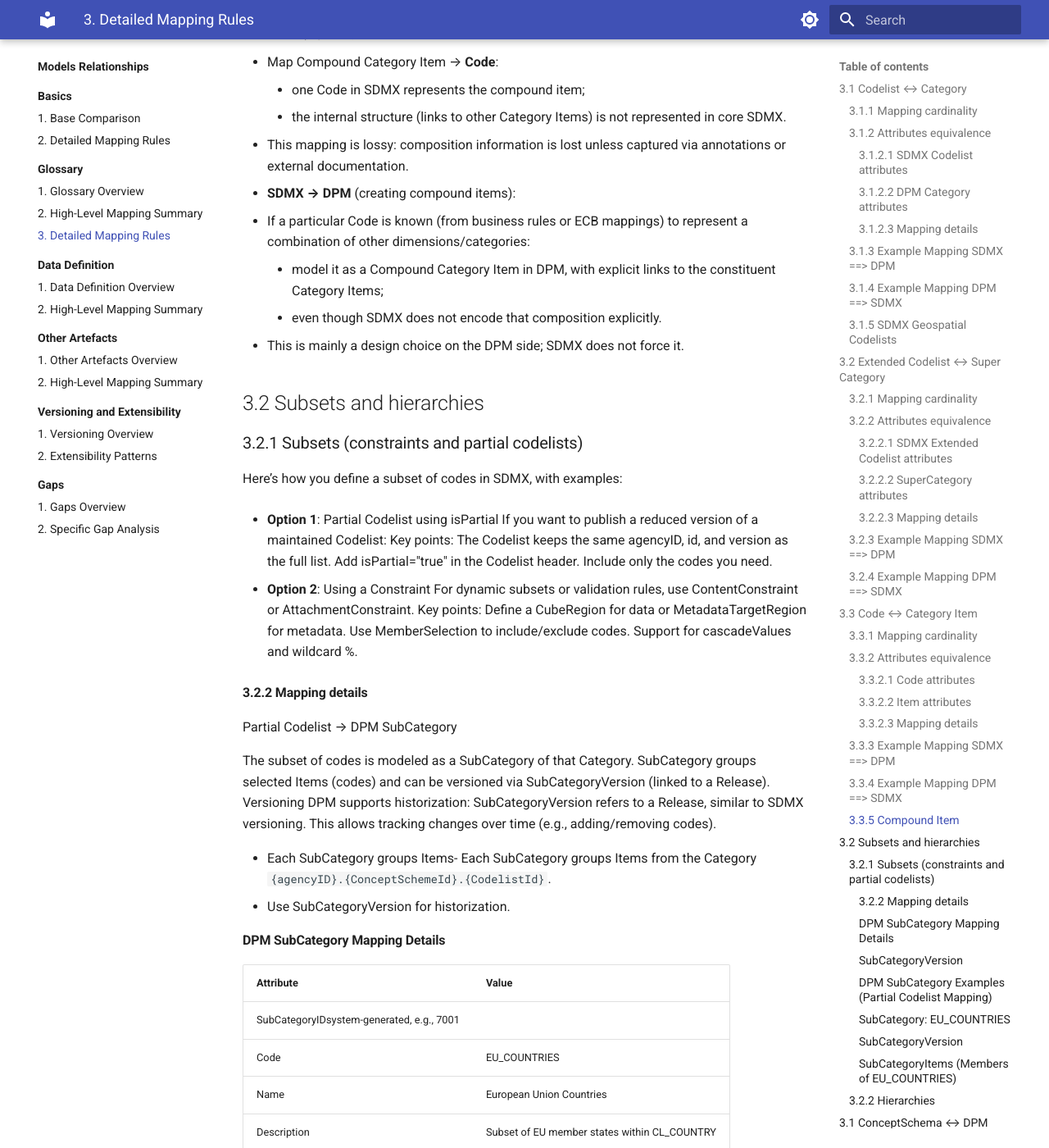
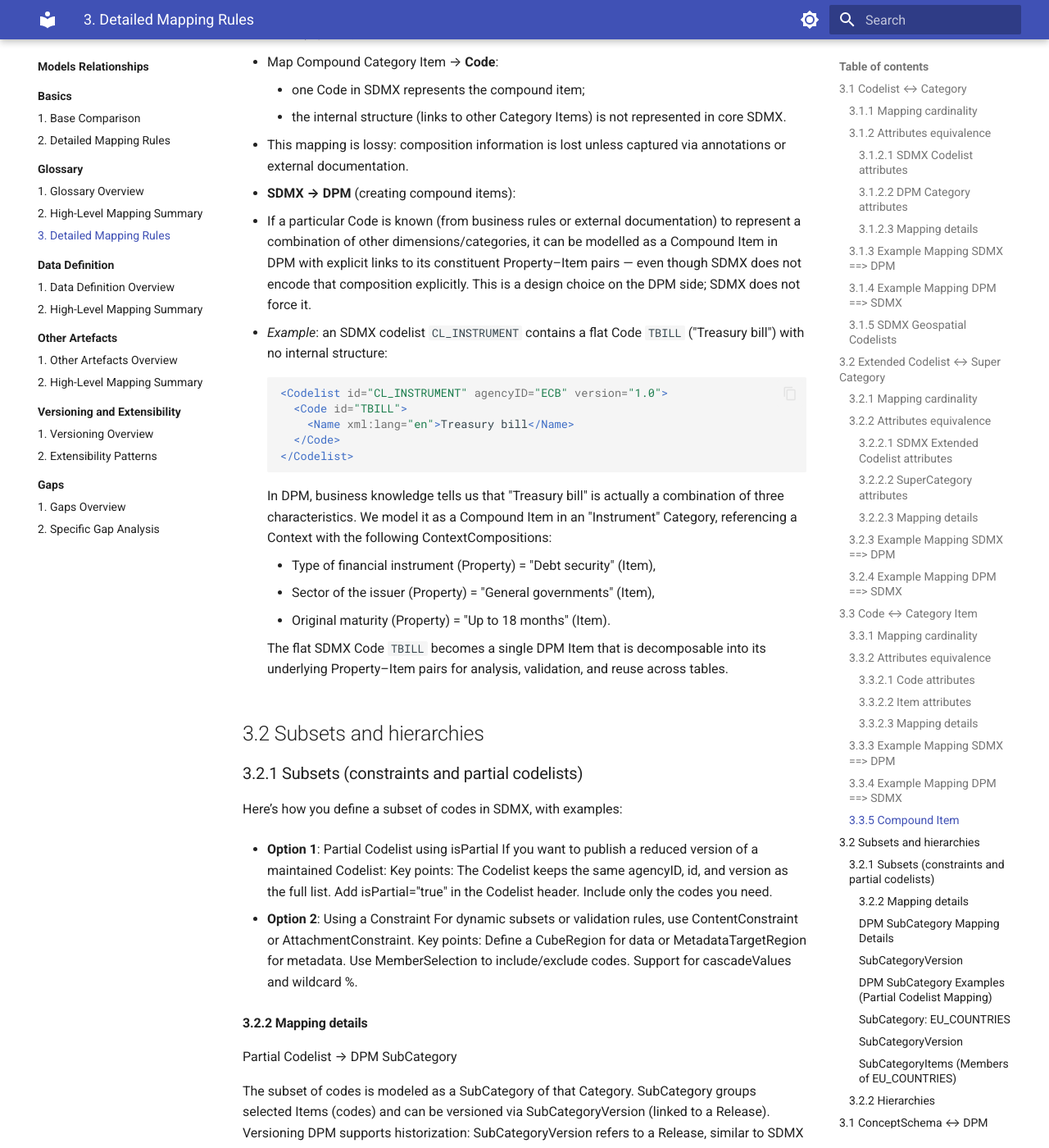
Before and after one commit to sdmx-twg/wp-sdmx-dpm, an MkDocs documentation site: the page built from docs/models-relationships/01_glossary/03_detailed_mapping_rules.md, in a window 1280 px wide and 1400 px high, scrolled down 13188 px. Shown: the whole window at 82% size. Built offline with MkDocs 1.6.1 and Material for MkDocs 9.7.7, drawn with Linux system fonts in a browser that asks for light colours.

Commit message:
fix: add worked example for SDMX-to-DPM compound item mapping
Addresses #33 — add a concrete example showing how a flat SDMX
Code (TBILL in CL_INSTRUMENT) maps to a DPM Compound Item with
Context/ContextComposition breaking it into Property-Item pairs.

````diff
--- a/docs/models-relationships/01_glossary/03_detailed_mapping_rules.md
+++ b/docs/models-relationships/01_glossary/03_detailed_mapping_rules.md
@@ -433,10 +433,21 @@ From DPM to SDMX: One DPM Item is always mapped to an SDMX Code if its Category
   - This mapping is lossy: composition information is lost unless captured via annotations or external documentation.
 
 - **SDMX → DPM** (creating compound items):
-  - If a particular Code is known (from business rules or ECB mappings) to represent a combination of other dimensions/categories:
-    - model it as a Compound Category Item in DPM, with explicit links to the constituent Category Items;
-    - even though SDMX does not encode that composition explicitly.
-  - This is mainly a design choice on the DPM side; SDMX does not force it.
+  - If a particular Code is known (from business rules or external documentation) to represent a combination of other dimensions/categories, it can be modelled as a Compound Item in DPM with explicit links to its constituent Property–Item pairs — even though SDMX does not encode that composition explicitly. This is a design choice on the DPM side; SDMX does not force it.
+  - *Example*: an SDMX codelist `CL_INSTRUMENT` contains a flat Code `TBILL` ("Treasury bill") with no internal structure:
+    ```xml
+    <Codelist id="CL_INSTRUMENT" agencyID="ECB" version="1.0">
+      <Code id="TBILL">
+        <Name xml:lang="en">Treasury bill</Name>
+      </Code>
+    </Codelist>
+    ```
+    In DPM, business knowledge tells us that "Treasury bill" is actually a combination of three characteristics. We model it as a Compound Item in an "Instrument" Category, referencing a Context with the following ContextCompositions:
+    - Type of financial instrument (Property) = "Debt security" (Item),
+    - Sector of the issuer (Property) = "General governments" (Item),
+    - Original maturity (Property) = "Up to 18 months" (Item).
+
+    The flat SDMX Code `TBILL` becomes a single DPM Item that is decomposable into its underlying Property–Item pairs for analysis, validation, and reuse across tables.
 
 ## 3.2 Subsets and hierarchies
 
````
